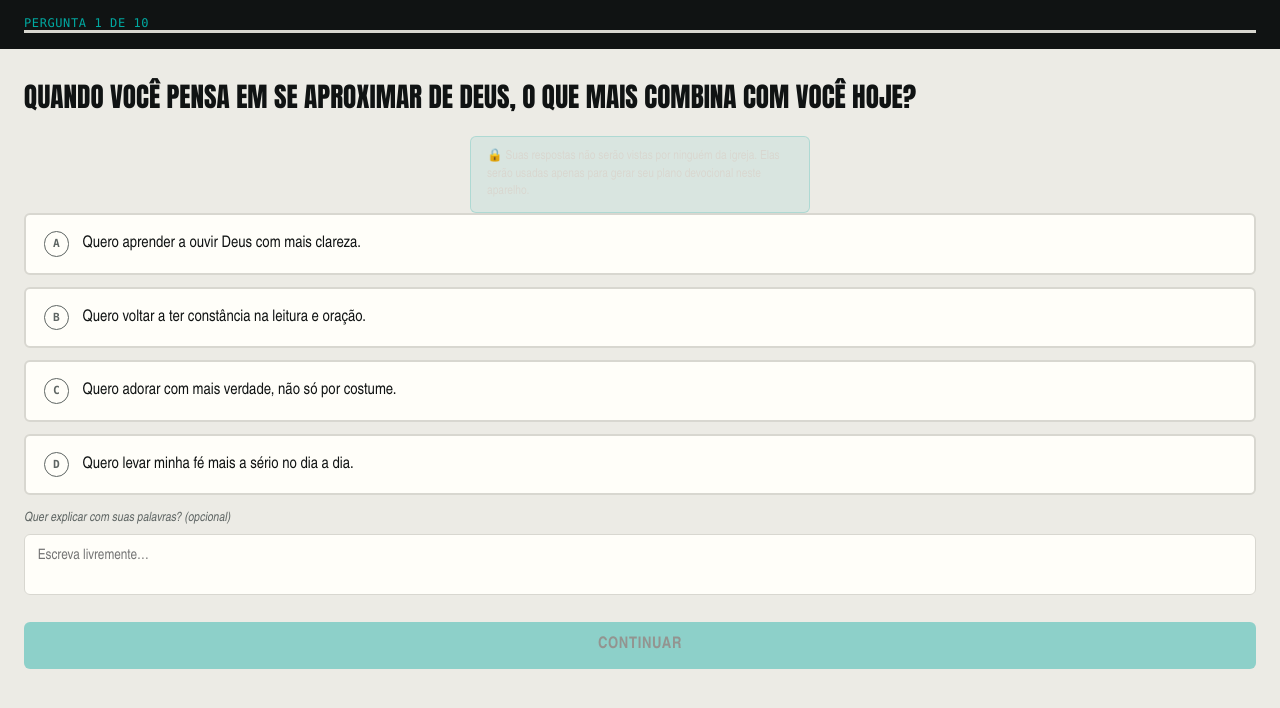
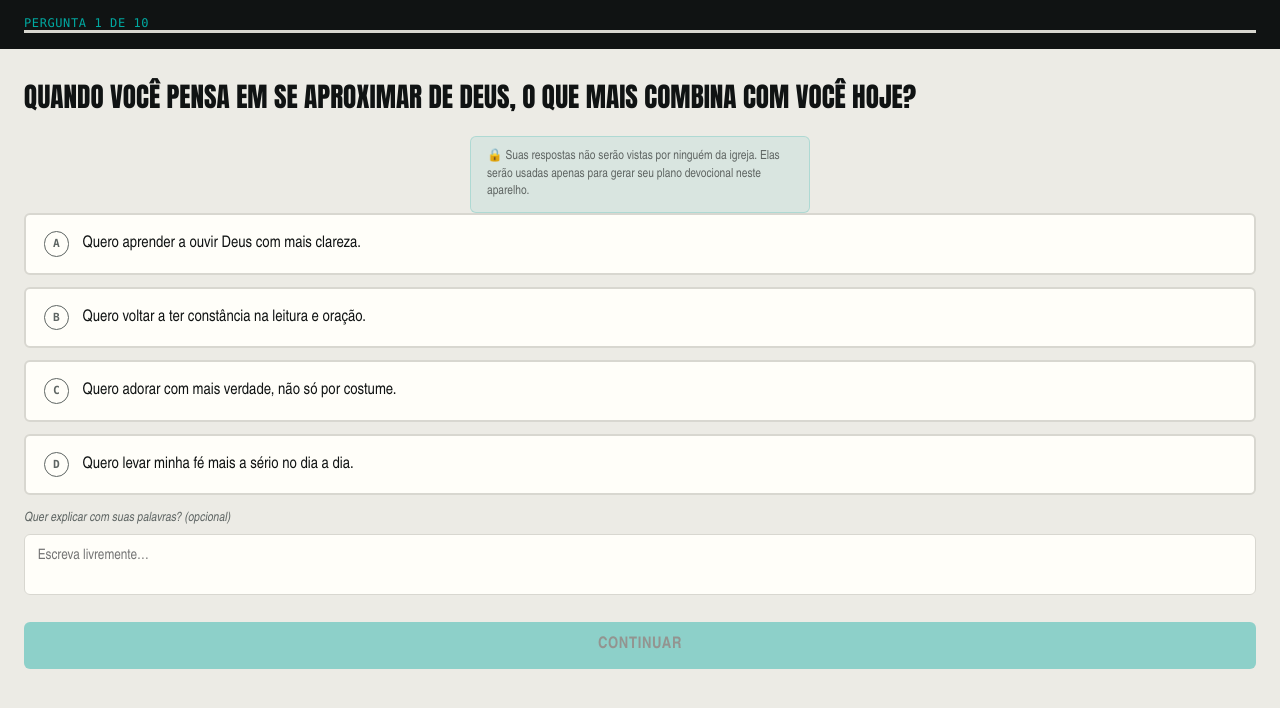
Before and after one commit to mforgedesign/ProjetosAvulsos, a plain HTML site: page adoracao-moderna/index.html in a window 1280 px wide. Both pictures are taken after a click on the button "COMEÇAR JORNADA". Drawn offline with Linux system fonts and the light colour scheme.

Commit message:
fix: cor do aviso de privacidade — muted no fundo claro

```diff
--- a/adoracao-moderna/index.html
+++ b/adoracao-moderna/index.html
@@ -389,7 +389,7 @@ body {
 .privacy-notice {
   background: rgba(0,169,161,.08); border: 1px solid rgba(0,169,161,.2);
   border-radius: var(--radius); padding: .7rem 1rem;
-  font-size: .78rem; color: var(--paper-deep); line-height: 1.4;
+  font-size: .78rem; color: var(--muted); line-height: 1.4;
   margin-top: 1.2rem; max-width: 340px; margin-left: auto; margin-right: auto;
 }
 .privacy-notice::before { content: '🔒 '; }
```
